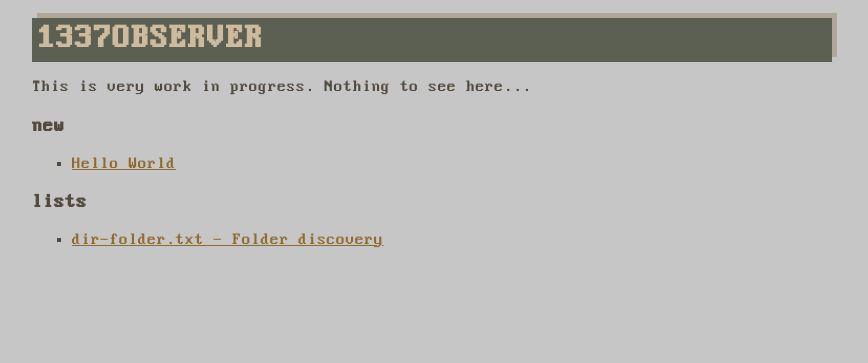
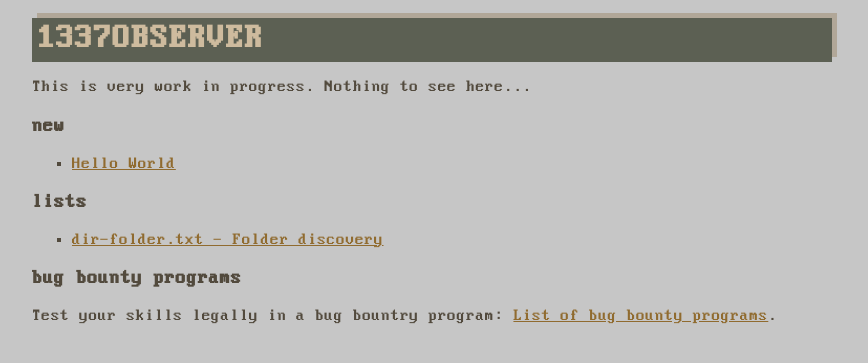
Before and after one commit to Leetcore/hacker-archive, a Jekyll site: the page built from index.md, in a window 1280 px wide. Shown: the top 363 px of the page, without its empty margins (208-1076 px from the left). Built offline with Jekyll 4.4.1, drawn with Linux system fonts in a browser that asks for light colours.

Commit message:
list of bb added

```diff
--- a/_layouts/frontpage.html
+++ b/_layouts/frontpage.html
@@ -34,6 +34,10 @@
 		<ul>
 			<li><a href="https://raw.githubusercontent.com/Leetcore/hacker-archive/master/lists/dir-folder.txt">dir-folder.txt - Folder discovery</a></li>
 		</ul>
+
+		<h3>bug bounty programs</h3>
+		<p>Test your skills legally in a bug bountry program:
+			<a href="https://github.com/Leetcore/hacker-archive/blob/master/bugbounty/list.md">List of bug bounty programs</a>.</p>
 	</div>
 </body>
 
```
